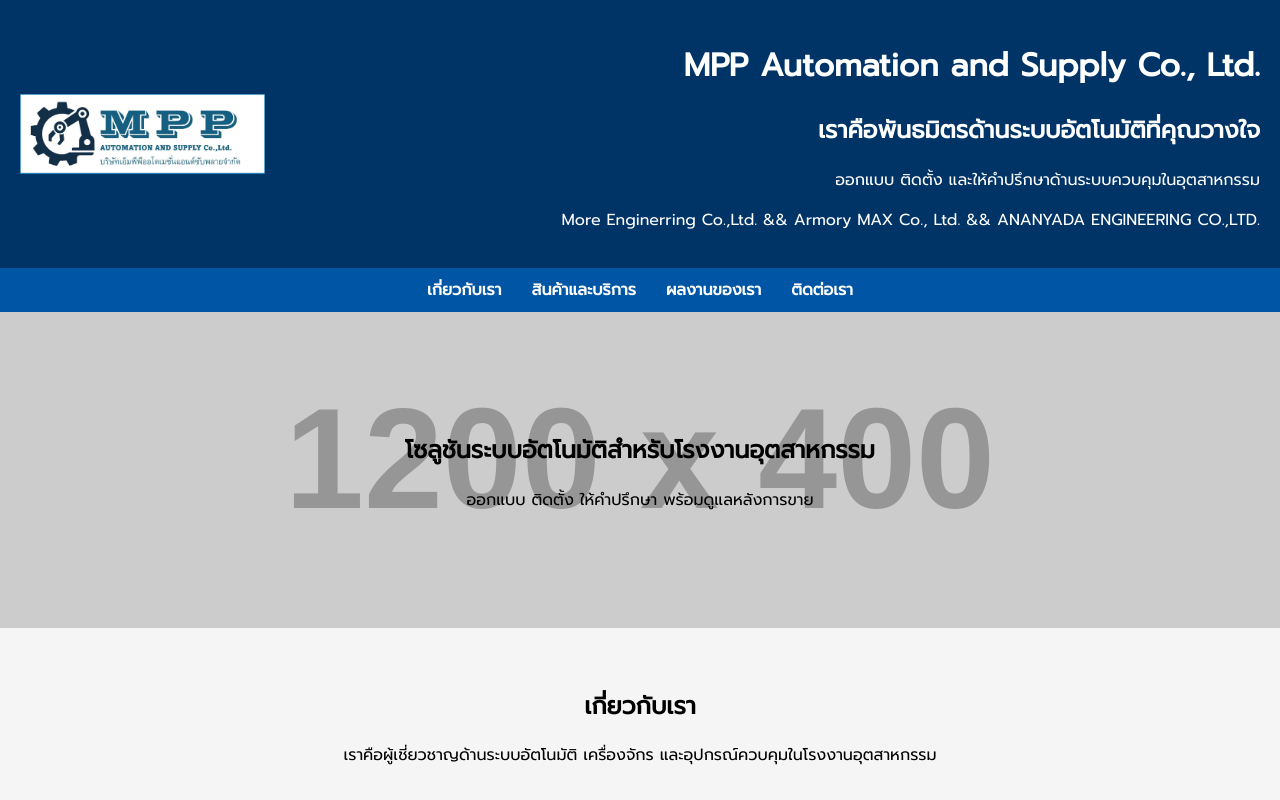
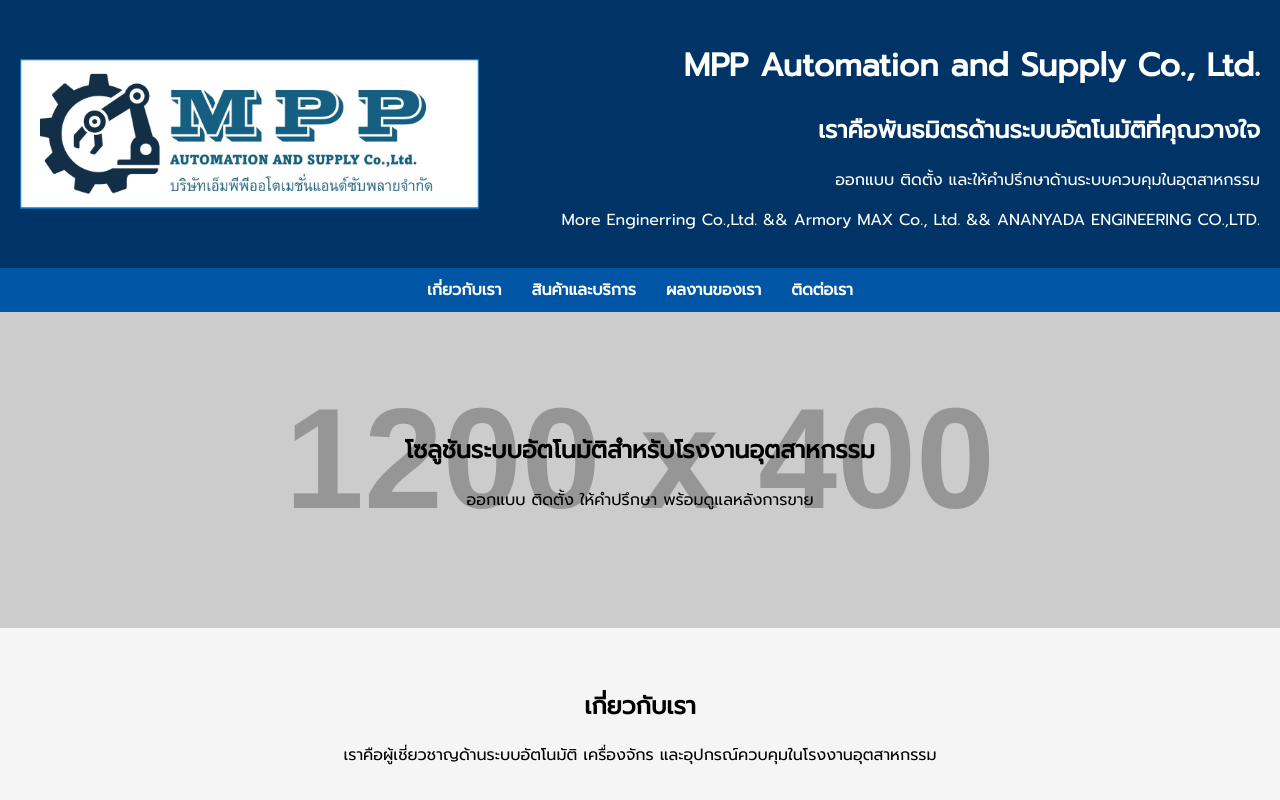
Before and after one commit to PisanKmitl/mpp-website, a plain HTML site: page index.html in a window 1280 px wide. Shown: the top 800 px of the page. Drawn offline with Linux system fonts and the light colour scheme; placeholder pictures from the web are drawn by us.

Commit message:
Update index.html

```diff
--- a/index.html
+++ b/index.html
@@ -52,7 +52,7 @@
 </head>
 <body>
   <header style="display: flex; align-items: center; justify-content: space-between; padding: 20px;">
-    <img src="Logo.png" alt="โลโก้บริษัท" style="height: 80px;">
+    <img src="Logo.png" alt="โลโก้บริษัท" style="height: 150px;" style="width: 200px;">
     <div style="text-align: right;">
     <h1>MPP Automation and Supply Co., Ltd.</h1>
     <h2 style="margin-top: 10px;">เราคือพันธมิตรด้านระบบอัตโนมัติที่คุณวางใจ</h2>
```
